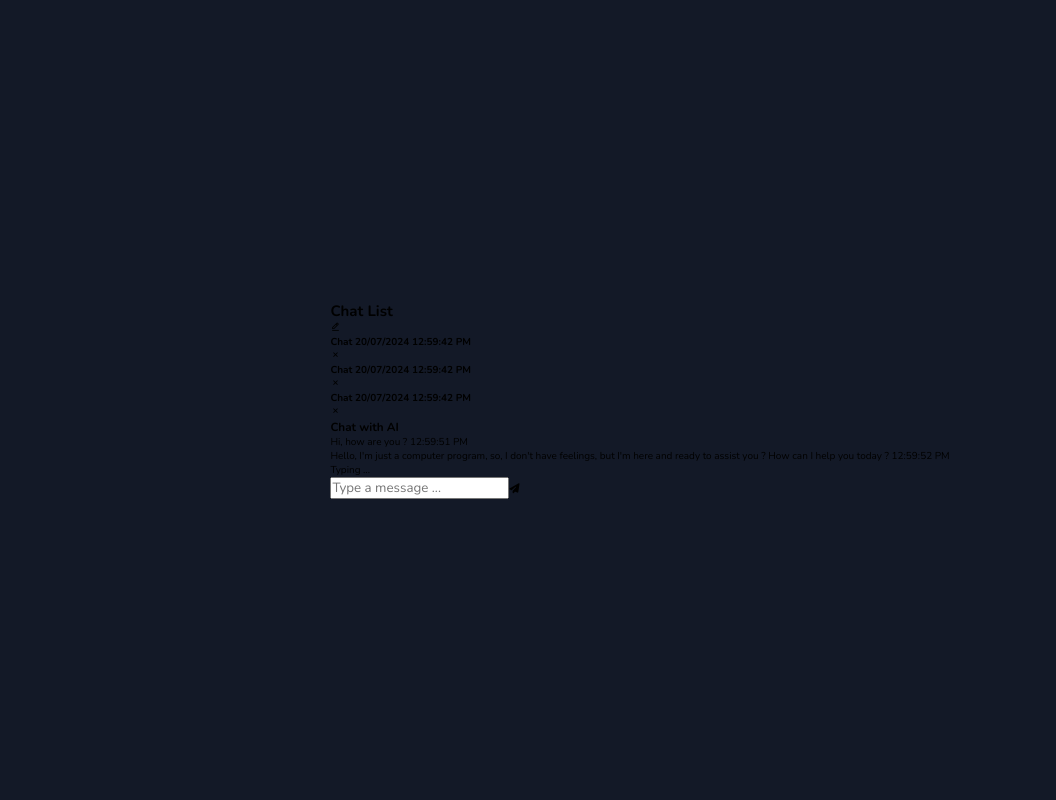
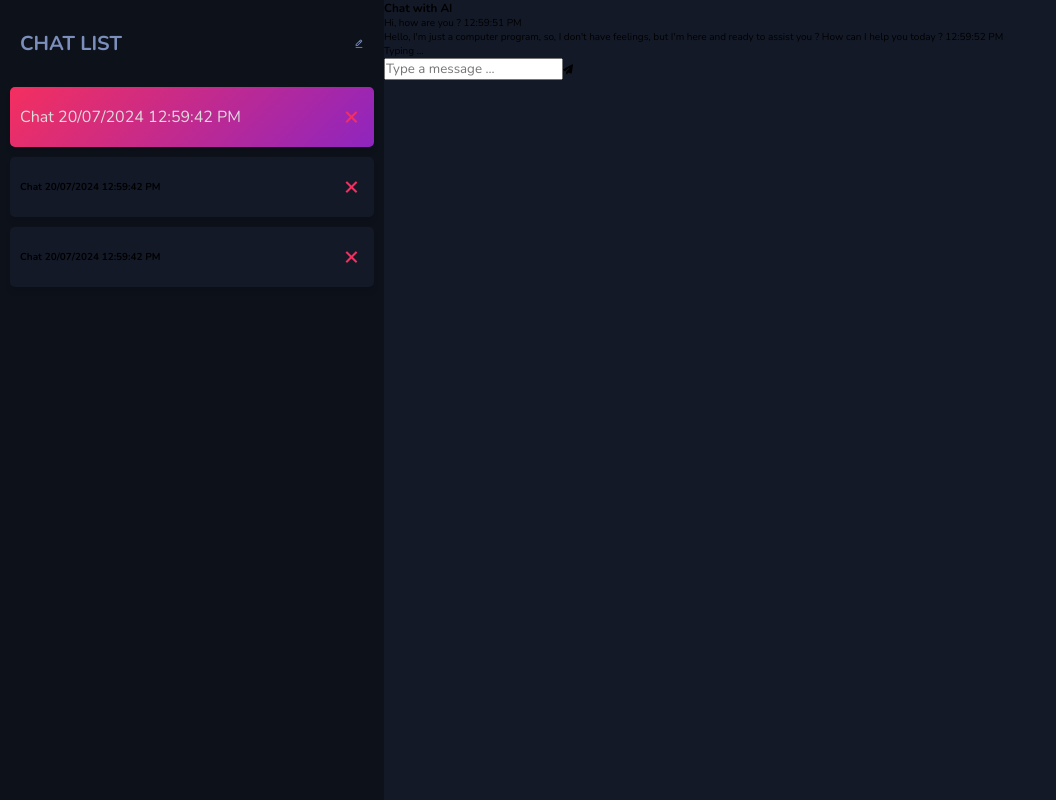
Before and after one commit to Harry8679/1_AI_Chat_Bot_ReactJS, a React (Vite) app: page / in a window 1280 px wide. Shown: the whole page, without its empty margins (0-1056 px from the left). Built offline with nearby package versions, Linux system fonts and the light colour scheme; some icons are missing.

Commit message:
Some Components styled

```diff
--- a/src/Components/ChatBotApp.css
+++ b/src/Components/ChatBotApp.css
@@ -0,0 +1,57 @@
+.chat-app {
+    width: 100%;
+    height: 100vh;
+    display: flex;
+}
+
+.chat-list {
+    width: 30%;
+    height: 100%;
+    background-color: #0d111a;
+    padding: 1rem;
+    display: flex;
+    flex-direction: column;
+    row-gap: 1rem;
+}
+
+.chat-list-header {
+    width: 100%;
+    display: flex;
+    align-items: center;
+    justify-content: space-between;
+    padding: 2rem 1rem;
+    color: #7b8ebc;
+}
+
+.chat-list-header h2 {
+    font-family: 'Nunito', sans-serif;
+    font-size: 2rem;
+    text-transform: uppercase;
+}
+
+.chat-list-item {
+    width: 100%;
+    height: 6rem;
+    background-color: #131927;
+    padding: 0.5rem 1rem;
+    border-radius: 0.5rem;
+    display: flex;
+    align-items: center;
+    justify-content: space-between;
+    box-shadow: 0 0.5rem 0.5rem rgba(0, 0, 0, 0.1);
+}
+
+.chat-list-item.active {
+    background: linear-gradient(135deg, #f42f5f, #8e25bf);
+}
+
+.chat-list-item.active h4 {
+    font-size: 1.6rem;
+    font-weight: 300;
+    color: #ddd;
+}
+
+.chat-list-item i {
+    font-size: 2.5rem;
+    color: #f42f5f;
+}
--- a/src/Components/ChatBotApp.jsx
+++ b/src/Components/ChatBotApp.jsx
@@ -9,7 +9,7 @@ const ChatBotApp = () => {
             <h2>Chat List</h2>
             <i className="bx bx-edit-alt new-chat"></i>
         </div>
-        <div className="chat-list-item">
+        <div className="chat-list-item active">
             <h4>Chat 20/07/2024 12:59:42 PM</h4>
             <i className="bx bx-x circle"></i>
         </div>
```
